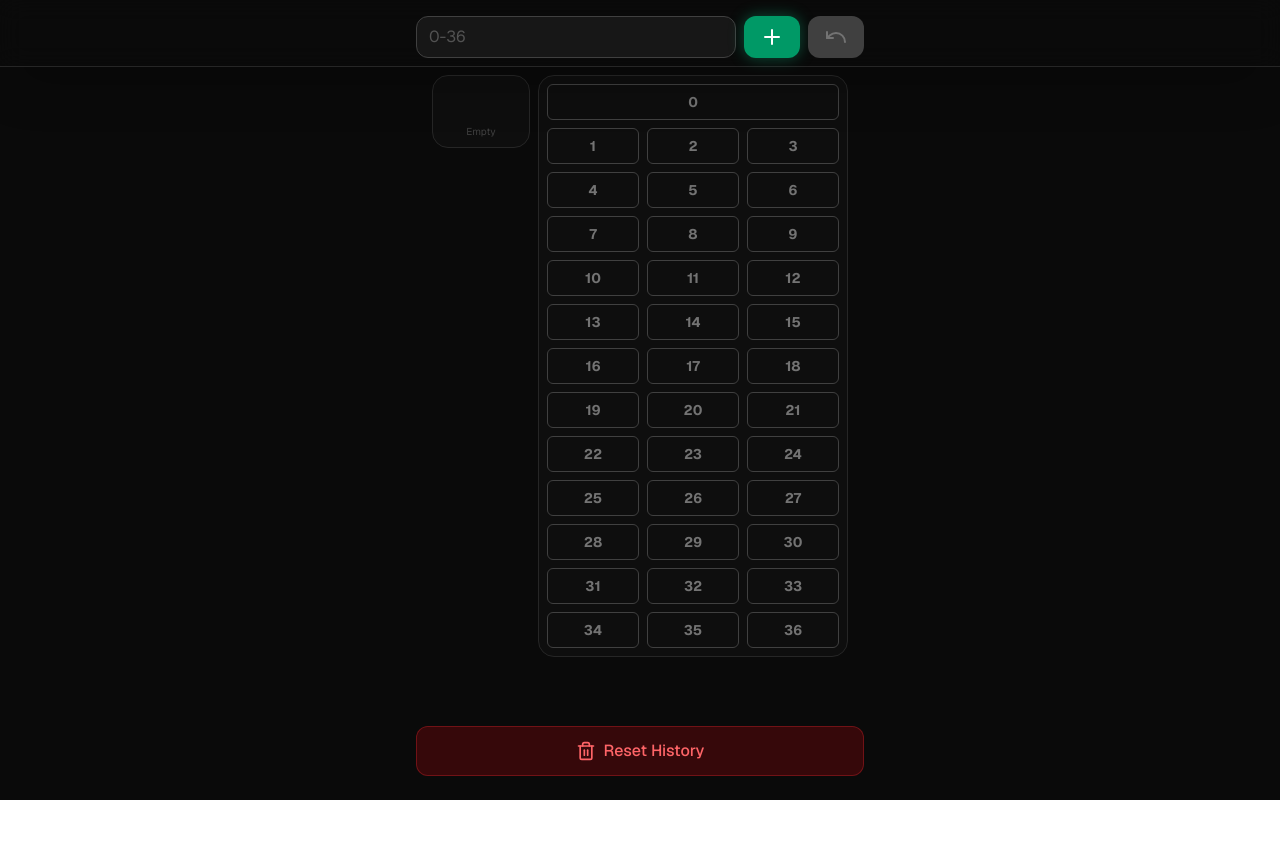
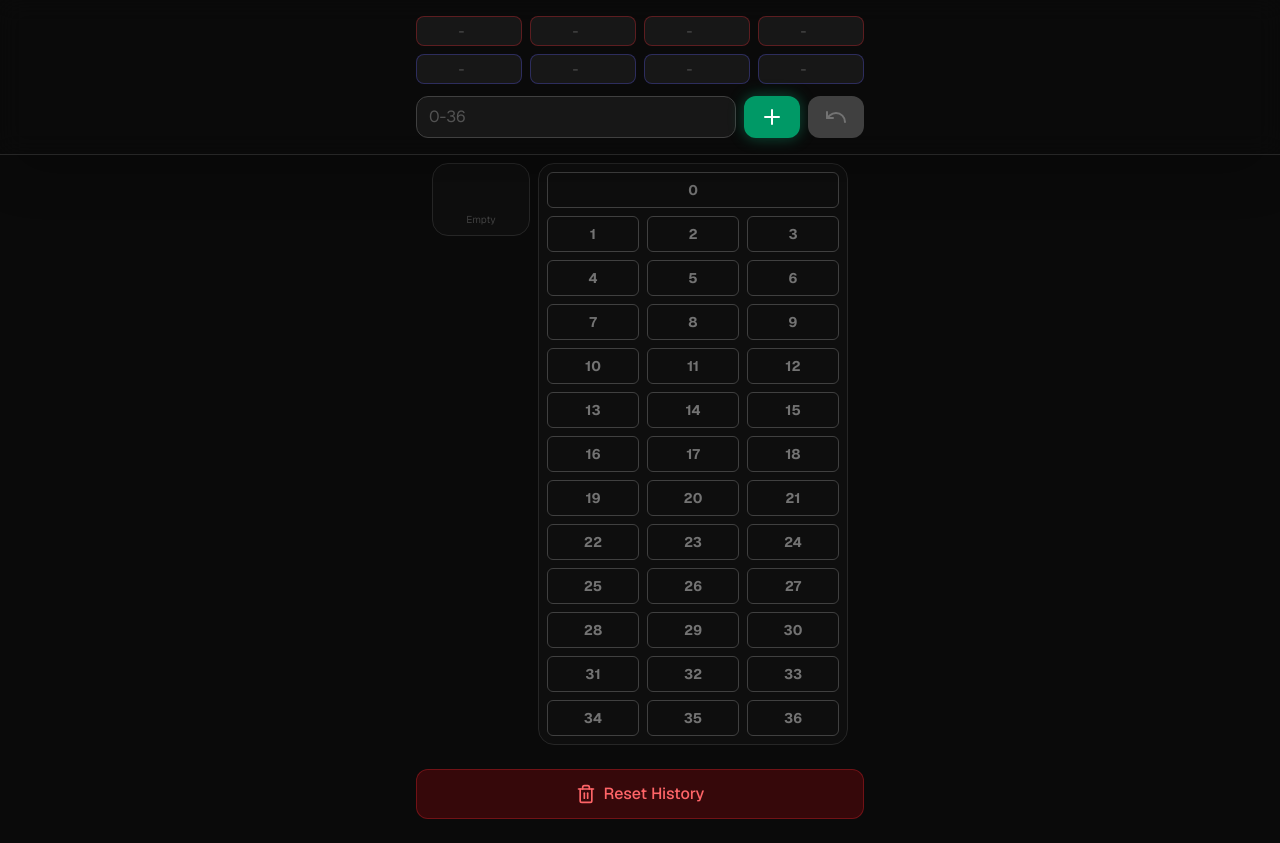
Before and after one commit to itzRaghav14/label-highlighter, a Next.js app: page / in a window 1280 px wide. Before the commit the page ends 800 px from the top, so only its background shows below. Built offline with nearby package versions, Linux system fonts and the light colour scheme.

Commit message:
feat: added red & indigo label textboxes.

```diff
--- a/src/app/page.tsx
+++ b/src/app/page.tsx
@@ -36,6 +36,8 @@ export default function MobileDashboard() {
    * Automatically loads from localStorage on mount
    */
   const { storedValue: history, setValue: setHistory, isLoaded } = useLocalStorage<number[]>("roulette-history", []);
+  const { storedValue: redInputs, setValue: setRedInputs } = useLocalStorage<string[]>("red-inputs", Array(4).fill(""));
+  const { storedValue: indigoInputs, setValue: setIndigoInputs } = useLocalStorage<string[]>("indigo-inputs", Array(4).fill(""));
 
   /**
    * Input field state - controlled input for number entry
@@ -50,6 +52,32 @@ export default function MobileDashboard() {
   // ============================================================================
   // BUSINESS LOGIC FUNCTIONS
   // ============================================================================
+
+  /**
+   * handleHighlightChange - Updates state for the highlight input fields
+   *
+   * @param color - The color set to modify ('red' or 'indigo')
+   * @param index - The index of the input field within its row (0-3)
+   * @param value - The new string value from the input field
+   */
+  const handleHighlightChange = (
+    color: "red" | "indigo",
+    index: number,
+    value: string
+  ) => {
+    // Restrict input to numbers only and limit length
+    const sanitizedValue = value.replace(/[^0-9]/g, "").slice(0, 2);
+
+    if (color === "red") {
+      const newInputs = [...redInputs];
+      newInputs[index] = sanitizedValue;
+      setRedInputs(newInputs);
+    } else {
+      const newInputs = [...indigoInputs];
+      newInputs[index] = sanitizedValue;
+      setIndigoInputs(newInputs);
+    }
+  };
 
   /**
    * handleAdd - Processes user input and adds number to history
@@ -152,6 +180,26 @@ export default function MobileDashboard() {
    */
   const top9Numbers = new Set(history.slice(0, 9));
 
+  /**
+   * redNumbers - Set of numbers to be highlighted in red
+   * Derived from the red input fields
+   */
+  const redNumbers = new Set(
+    redInputs
+      .map((v) => parseInt(v, 10))
+      .filter((n) => !isNaN(n) && n >= 0 && n <= 36)
+  );
+
+  /**
+   * indigoNumbers - Set of numbers to be highlighted in indigo
+   * Derived from the indigo input fields
+   */
+  const indigoNumbers = new Set(
+    indigoInputs
+      .map((v) => parseInt(v, 10))
+      .filter((n) => !isNaN(n) && n >= 0 && n <= 36)
+  );
+
   // ============================================================================
   // LOADING STATE
   // ============================================================================
@@ -180,6 +228,9 @@ export default function MobileDashboard() {
         isUndoDisabled={history.length === 0}
         handleKeyDown={handleKeyDown}
         inputRef={inputRef}
+        redInputs={redInputs}
+        indigoInputs={indigoInputs}
+        onHighlightChange={handleHighlightChange}
       />
 
       {/* SECTION 2 & 3: Main Layout (Split Screen) */}
@@ -189,7 +240,12 @@ export default function MobileDashboard() {
         <HistoryQueue history={history.slice(0, 20)} />
 
         {/* RIGHT COLUMN: The Grid (Col Span 9) */}
-        <NumberGrid top9Numbers={top9Numbers} onNumberClick={handleAddNumber} />
+        <NumberGrid
+          top9Numbers={top9Numbers}
+          redNumbers={redNumbers}
+          indigoNumbers={indigoNumbers}
+          onNumberClick={handleAddNumber}
+        />
 
       </div>
 
--- a/src/components/Header.tsx
+++ b/src/components/Header.tsx
@@ -1,5 +1,41 @@
 import { Plus, Undo } from "lucide-react";
 import { motion } from "framer-motion";
+
+/**
+ * HighlightInputRowProps Interface
+ */
+interface HighlightInputRowProps {
+  color: "red" | "indigo";
+  values: string[];
+  onChange: (color: "red" | "indigo", index: number, value: string) => void;
+}
+
+/**
+ * HighlightInputRow Component
+ * Renders a row of 4 styled input fields for highlighting numbers.
+ */
+const HighlightInputRow = ({ color, values, onChange }: HighlightInputRowProps) => {
+  const colorClasses = {
+    red: "focus:ring-red-500 border-red-500/30",
+    indigo: "focus:ring-indigo-500 border-indigo-500/30",
+  };
+
+  return (
+    <div className="grid grid-cols-4 gap-2">
+      {values.map((value, index) => (
+        <input
+          key={index}
+          type="number"
+          inputMode="numeric"
+          value={value}
+          onChange={(e) => onChange(color, index, e.target.value)}
+          placeholder="-"
+          className={`w-full bg-neutral-900 border rounded-lg px-2 py-1 text-center text-sm focus:outline-none focus:ring-2 transition-all placeholder:text-neutral-600 ${colorClasses[color]}`}
+        />
+      ))}
+    </div>
+  );
+};
 
 /**
  * HeaderProps Interface
@@ -21,14 +57,21 @@ interface HeaderProps {
   handleKeyDown: (e: React.KeyboardEvent) => void;
   /** Ref to the input field for programmatic focus */
   inputRef: React.RefObject<HTMLInputElement | null>;
+  /** Values for the red highlight inputs */
+  redInputs: string[];
+  /** Values for the indigo highlight inputs */
+  indigoInputs: string[];
+  /** Handler for changes in highlight inputs */
+  onHighlightChange: (color: "red" | "indigo", index: number, value: string) => void;
 }
 
 /**
  * Header Component
  *
  * Renders the top input section of the app containing:
- * - Number input field (0-36)
- * - Add button with plus icon
+ * - Highlight number inputs
+ * - Main number input field (0-36)
+ * - Add and Undo buttons
  *
  * Features:
  * - Sticky positioning at top of screen
@@ -38,16 +81,34 @@ interface HeaderProps {
  * - Keyboard support (Enter to add)
  * - Mobile-optimized input (inputMode="numeric")
  */
-export function Header({ inputValue, setInputValue, handleAdd, handleUndo, isUndoDisabled, handleKeyDown, inputRef }: HeaderProps) {
-
+export function Header({
+  inputValue,
+  setInputValue,
+  handleAdd,
+  handleUndo,
+  isUndoDisabled,
+  handleKeyDown,
+  inputRef,
+  redInputs,
+  indigoInputs,
+  onHighlightChange,
+}: HeaderProps) {
   return (
     <motion.div
-      className="px-6 pt-4 pb-2 bg-neutral-950/80 backdrop-blur-md sticky top-0 z-50 border-b border-neutral-800 shadow-2xl"
+      className="px-6 pt-4 pb-4 bg-neutral-950/80 backdrop-blur-md sticky top-0 z-50 border-b border-neutral-800 shadow-2xl"
       initial={{ opacity: 0, y: -20 }}
       animate={{ opacity: 1, y: 0 }}
       transition={{ duration: 0.5, ease: "easeOut" }}
     >
-      <div className="flex gap-2 max-w-md mx-auto">
+      <div className="max-w-md mx-auto flex flex-col gap-3">
+        {/* Highlight Input Rows */}
+        <div className="flex flex-col gap-2">
+          <HighlightInputRow color="red" values={redInputs} onChange={onHighlightChange} />
+          <HighlightInputRow color="indigo" values={indigoInputs} onChange={onHighlightChange} />
+        </div>
+
+        {/* Main Input Row */}
+        <div className="flex gap-2">
           {/* Number Input Field */}
           <motion.input
             ref={inputRef} // Attach ref for programmatic focus
@@ -63,17 +124,16 @@ export function Header({ inputValue, setInputValue, handleAdd, handleUndo, isUnd
           />
 
           {/* Add Button */}
-        {/* Emerald glow shadow: rgba(16,185,129,0.4) is emerald-500 at 40% opacity */}
           <motion.button
             onClick={handleAdd} // Trigger number addition
             className="bg-emerald-600 hover:bg-emerald-500 text-white px-4 rounded-xl font-bold shadow-[0_0_15px_rgba(16,185,129,0.4)] active:scale-95 transition-all flex items-center justify-center"
-          whileHover={{ scale: 1.05, boxShadow: "0 0 20px rgba(16,185,129,0.6)" }} // Enhanced emerald glow on hover: rgba(16,185,129,0.6) is emerald-500 at 60% opacity
-          whileTap={{ scale: 0.95 }} // Press feedback
-          initial={{ scale: 0.9 }} // Start slightly smaller
-          animate={{ scale: 1 }} // Animate to full size
-          transition={{ delay: 0.2, type: "spring", stiffness: 300 }} // Spring animation with delay
+            whileHover={{ scale: 1.05, boxShadow: "0 0 20px rgba(16,185,129,0.6)" }}
+            whileTap={{ scale: 0.95 }}
+            initial={{ scale: 0.9 }}
+            animate={{ scale: 1 }}
+            transition={{ delay: 0.2, type: "spring", stiffness: 300 }}
           >
-          <Plus className="w-6 h-6" /> {/* Plus icon from Lucide React */}
+            <Plus className="w-6 h-6" />
           </motion.button>
 
           {/* Undo Button */}
@@ -85,18 +145,15 @@ export function Header({ inputValue, setInputValue, handleAdd, handleUndo, isUnd
                 ? "bg-neutral-700 text-neutral-500 cursor-not-allowed"
                 : "bg-red-600 hover:bg-red-500 text-white shadow-[0_0_15px_rgba(239,68,68,0.4)]"
             }`}
-          whileHover={
-            !isUndoDisabled
-              ? { scale: 1.05, boxShadow: "0 0 20px rgba(239,68,68,0.6)" }
-              : {}
-          } // Enhanced glow on hover if enabled
-          whileTap={!isUndoDisabled ? { scale: 0.95 } : {}} // Press feedback if enabled
-          initial={{ scale: 0.9 }} // Start slightly smaller
-          animate={{ scale: 1 }} // Animate to full size
-          transition={{ delay: 0.3, type: "spring", stiffness: 300 }} // Spring animation with delay
+            whileHover={!isUndoDisabled ? { scale: 1.05, boxShadow: "0 0 20px rgba(239,68,68,0.6)" } : {}}
+            whileTap={!isUndoDisabled ? { scale: 0.95 } : {}}
+            initial={{ scale: 0.9 }}
+            animate={{ scale: 1 }}
+            transition={{ delay: 0.3, type: "spring", stiffness: 300 }}
           >
-          <Undo className="w-6 h-6" /> {/* Undo icon from Lucide React */}
+            <Undo className="w-6 h-6" />
           </motion.button>
+        </div>
       </div>
     </motion.div>
   );
--- a/src/components/NumberBox.tsx
+++ b/src/components/NumberBox.tsx
@@ -12,7 +12,7 @@ interface NumberBoxProps {
   /** Whether this number should be visually highlighted as active */
   isActive: boolean;
   /** The color to use for highlighting */
-  highlightColor?: "emerald" | "red" | "blue";
+  highlightColor?: "emerald" | "red" | "indigo";
   /** Additional CSS classes to apply */
   className?: string;
   /** Callback when the number is clicked */
@@ -56,12 +56,12 @@ export function NumberBox({
         "0 0 15px rgba(220,38,38,0.6)",
       ],
     },
-    blue: {
-      classes: "bg-blue-600 border-blue-400 text-white shadow-[0_0_15px_rgba(37,99,235,0.6)] z-10",
+    indigo: {
+      classes: "bg-indigo-600 border-indigo-400 text-white shadow-[0_0_15px_rgba(79,70,229,0.6)] z-10",
       shadow: [
-        "0 0 15px rgba(37,99,235,0.6)",
-        "0 0 25px rgba(37,99,235,0.8)",
-        "0 0 15px rgba(37,99,235,0.6)",
+        "0 0 15px rgba(79,70,229,0.6)",
+        "0 0 25px rgba(79,70,229,0.8)",
+        "0 0 15px rgba(79,70,229,0.6)",
       ],
     },
   };
```
Also changed, not shown: src/components/NumberGrid.tsx (+33 -5 lines). Lines whose indentation alone changed are shown as unchanged.
